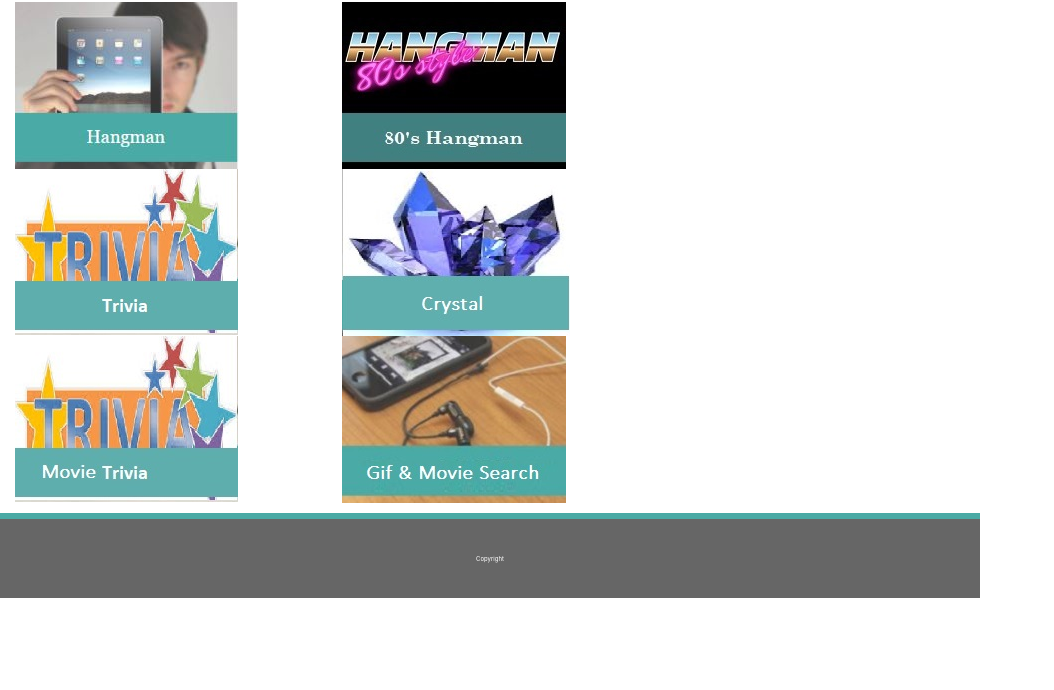
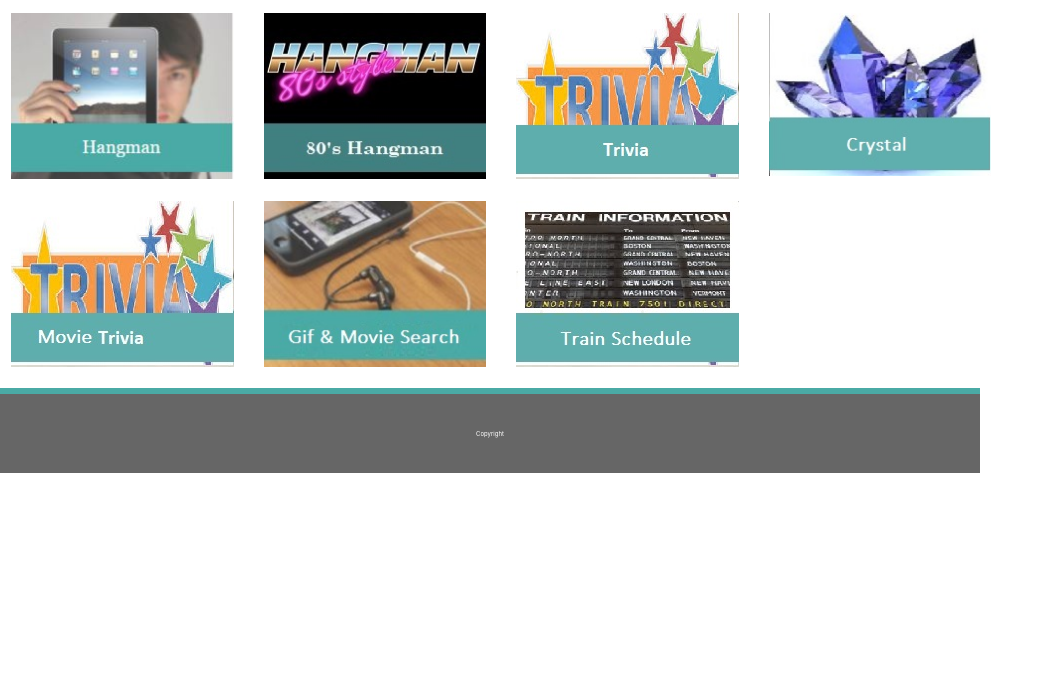
Before and after one commit to lamoliveira/hangout, a plain HTML site: page portfolio.html in a window 1280 px wide. Shown: the part 110-800 px from the top of the page, without its empty margins (0-1054 px from the left). Drawn offline with nearby package versions, Linux system fonts and the light colour scheme.

Commit message:
v1.7 add 7unit to portfolio

```diff
--- a/assets/style.css
+++ b/assets/style.css
@@ -24,7 +24,9 @@ footer {
     margin-top: 10px;
 
 }
-
+.img-fluid{
+  margin: 5%;
+}
 
 .navbar-brand {
     background-color: #4aaaa5;
--- a/portfolio.html
+++ b/portfolio.html
@@ -15,7 +15,8 @@
 
 <body>
   <nav class="navbar navbar-expand-lg navbar-light bg-light">
-    <button class="navbar-toggler" type="button" data-toggle="collapse" data-target="#navbarTogglerDemo03" aria-controls="navbarTogglerDemo03" aria-expanded="false" aria-label="Toggle navigation">
+    <button class="navbar-toggler" type="button" data-toggle="collapse" data-target="#navbarTogglerDemo03" aria-controls="navbarTogglerDemo03"
+      aria-expanded="false" aria-label="Toggle navigation">
       <span class="navbar-toggler-icon"></span>
     </button>
     <a class="navbar-brand" style="background-color: #4aaaa5;" href="#">Luiz Oliveira</a>
@@ -38,38 +39,36 @@
 
   <div class="container">
     <div class="row">
-      <div class="col-md-8">
+      <div class="col-xm-12 col-sm-6 col-md-4 col-lg-3">
         <div class="page-header">
           <h1>Porfolio</h1>
         </div>
+      </div>
       <div class="row">
-          <div class="col-md-6">
+        <div class="col-xm-12 col-sm-6 col-md-4 col-lg-3">
           <img id="hangman" src="images/hangman.jpg" alt="Hangman" class="img-fluid" alt="Responsive image">
         </div>
-          <div class="col-md-6">
+        <div class="col-xm-12 col-sm-6 col-md-4 col-lg-3">
           <img id="hangman80" src="images/80shangman.jpg" alt="80's Hangman" class="img-fluid" alt="Responsive image">
         </div>
+        <div class="col-xm-12 col-sm-6 col-md-4 col-lg-3">
+          <img id="trivia" src="images/trivia.jpg" alt="Trivia Game" class="img-fluid" alt="Responsive image">
         </div>
-        <div class="row">
-          <div class="col-md-6">
-            <img id="trivia"src="images/trivia.jpg" alt="Trivia Game" class="img-fluid" alt="Responsive image">
-          </div>
-
-           <div class="col-md-6">
+        <div class="col-xm-12 col-sm-6 col-md-4 col-lg-3">
           <img id="crystal" src="images/crystal.jpg" alt="Rutgers Info Widget" class="img-fluid" alt="Responsive image">
         </div>
-        </div>
-        <div class="row">
-          <div class="col-md-6">
+        <div class="col-xm-12 col-sm-6 col-md-4 col-lg-3">
           <img id="movie" src="images/movie.jpg" alt="Movie" class="img-fluid" alt="Responsive image">
         </div>
-            <div class="col-md-6">
+        <div class="col-xm-12 col-sm-6 col-md-4 col-lg-3">
           <img id="gifsearch" src="images/gifsearch.jpg" alt="Gif and Movie Search" class="img-fluid" alt="Responsive image">
         </div>
+        <div class="col-xm-12 col-sm-6 col-md-4 col-lg-3">
+            <img id="train" src="images/train.jpg" alt="Train" class="img-fluid" alt="Responsive image">
           </div>
 
       </div>
-
+    </div>
   </div>
   </div>
   <footer>
@@ -83,37 +82,42 @@
 
   <script>
 
-  $("#hangman").on("click", function() {
+    $("#hangman").on("click", function () {
       console.log("clicou hangman");
-        window.open("hangman.html","Hangman", "toolbar=no,scrollbars=no,resizable=yes,top=50,left=50,width=1000,height=750");
+      window.open("hangman.html", "Hangman", "toolbar=no,scrollbars=no,resizable=yes,top=50,left=50,width=1000,height=750");
     }
     )
 
-   $("#hangman80").on("click", function() {
+    $("#hangman80").on("click", function () {
       console.log("clicou 80shangman");
-        window.open("hangman80s.html","Hangman", "toolbar=no,scrollbars=no,resizable=yes,top=50,left=50,width=1000,height=750");
+      window.open("hangman80s.html", "Hangman", "toolbar=no,scrollbars=no,resizable=yes,top=50,left=50,width=1000,height=750");
     }
     )
 
-   $("#crystal").on("click", function() {
+    $("#crystal").on("click", function () {
       console.log("clicou crystal");
-        window.open("https://lamoliveira.github.io/unit-4-game/","Crystal", "toolbar=no,scrollbars=no,resizable=yes,top=50,left=50,width=1000,height=750");
+      window.open("https://lamoliveira.github.io/unit-4-game/", "Crystal", "toolbar=no,scrollbars=no,resizable=yes,top=50,left=50,width=1000,height=750");
     }
     )
 
-   $("#trivia").on("click", function() {
+    $("#trivia").on("click", function () {
       console.log("clicou trivia");
-        window.open("https://lamoliveira.github.io/5unit-game/","Trivia", "toolbar=no,scrollbars=no,resizable=yes,top=50,left=50,width=1000,height=750");
+      window.open("https://lamoliveira.github.io/5unit-game/", "Trivia", "toolbar=no,scrollbars=no,resizable=yes,top=50,left=50,width=1000,height=750");
     }
     )
-      $("#movie").on("click", function() {
+    $("#movie").on("click", function () {
       console.log("clicou movie");
-        window.open("https://lamoliveira.github.io/movietrivia/","Movie", "toolbar=no,scrollbars=no,resizable=yes,top=50,left=50,width=1000,height=750");
+      window.open("https://lamoliveira.github.io/movietrivia/", "Movie", "toolbar=no,scrollbars=no,resizable=yes,top=50,left=50,width=1000,height=750");
     }
     )
-      $("#gifsearch").on("click", function() {
+    $("#gifsearch").on("click", function () {
       console.log("clicou gifsearch");
-        window.open("https://lamoliveira.github.io/6unit-buttons/","Movie", "toolbar=no,scrollbars=no,resizable=yes,top=50,left=50,width=1000,height=750");
+      window.open("https://lamoliveira.github.io/6unit-buttons/", "6unit", "toolbar=no,scrollbars=no,resizable=yes,top=50,left=50,width=1000,height=750");
+    }
+    )
+    $("#train").on("click", function () {
+      console.log("clicou train");
+      window.open("https://lamoliveira.github.io/7unit/", "Train", "toolbar=no,scrollbars=no,resizable=yes,top=50,left=50,width=1000,height=750");
     }
     )
 
```
Also changed, not shown: images/train.jpg (added). Lines whose indentation alone changed are shown as unchanged.
